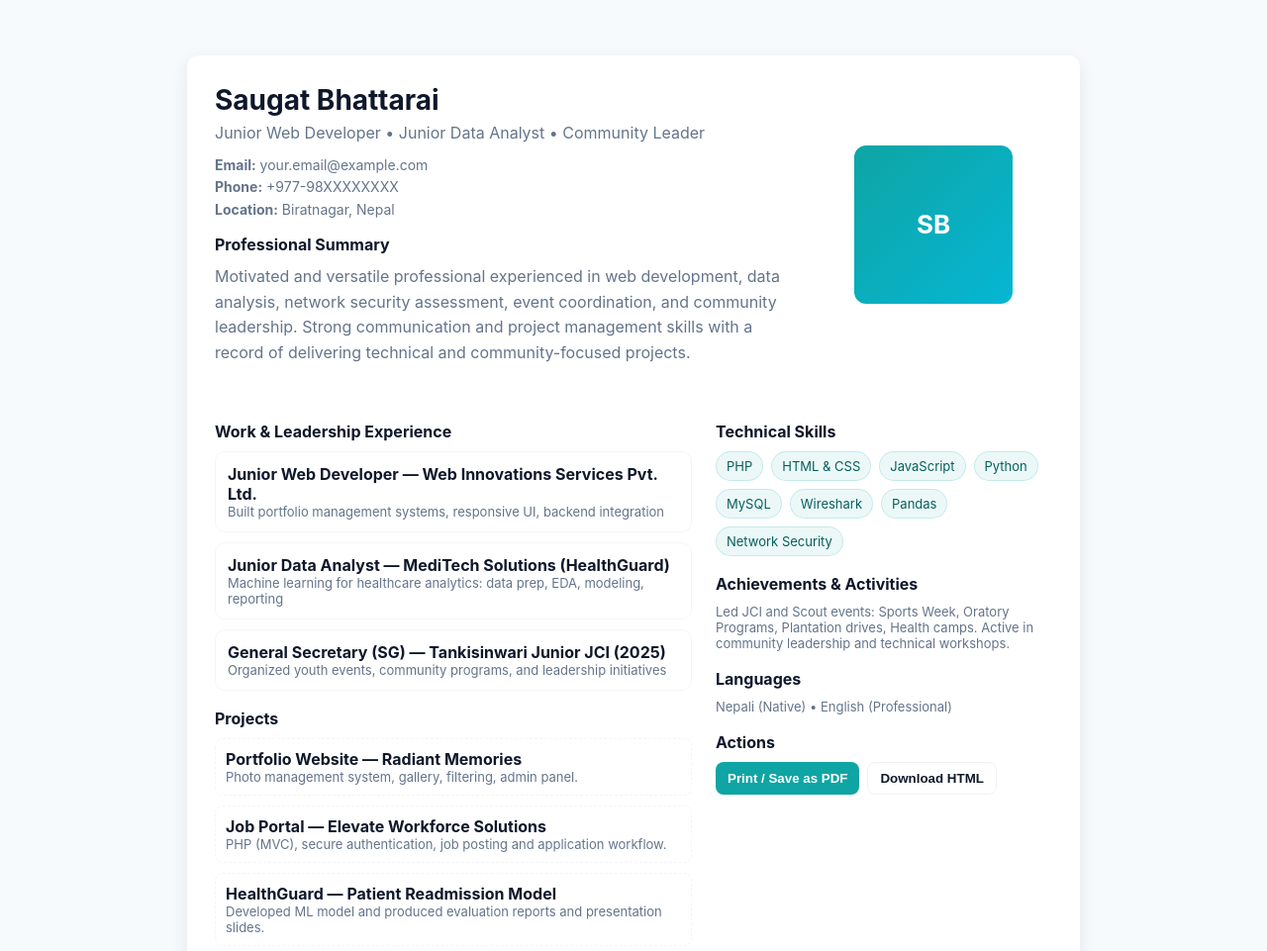
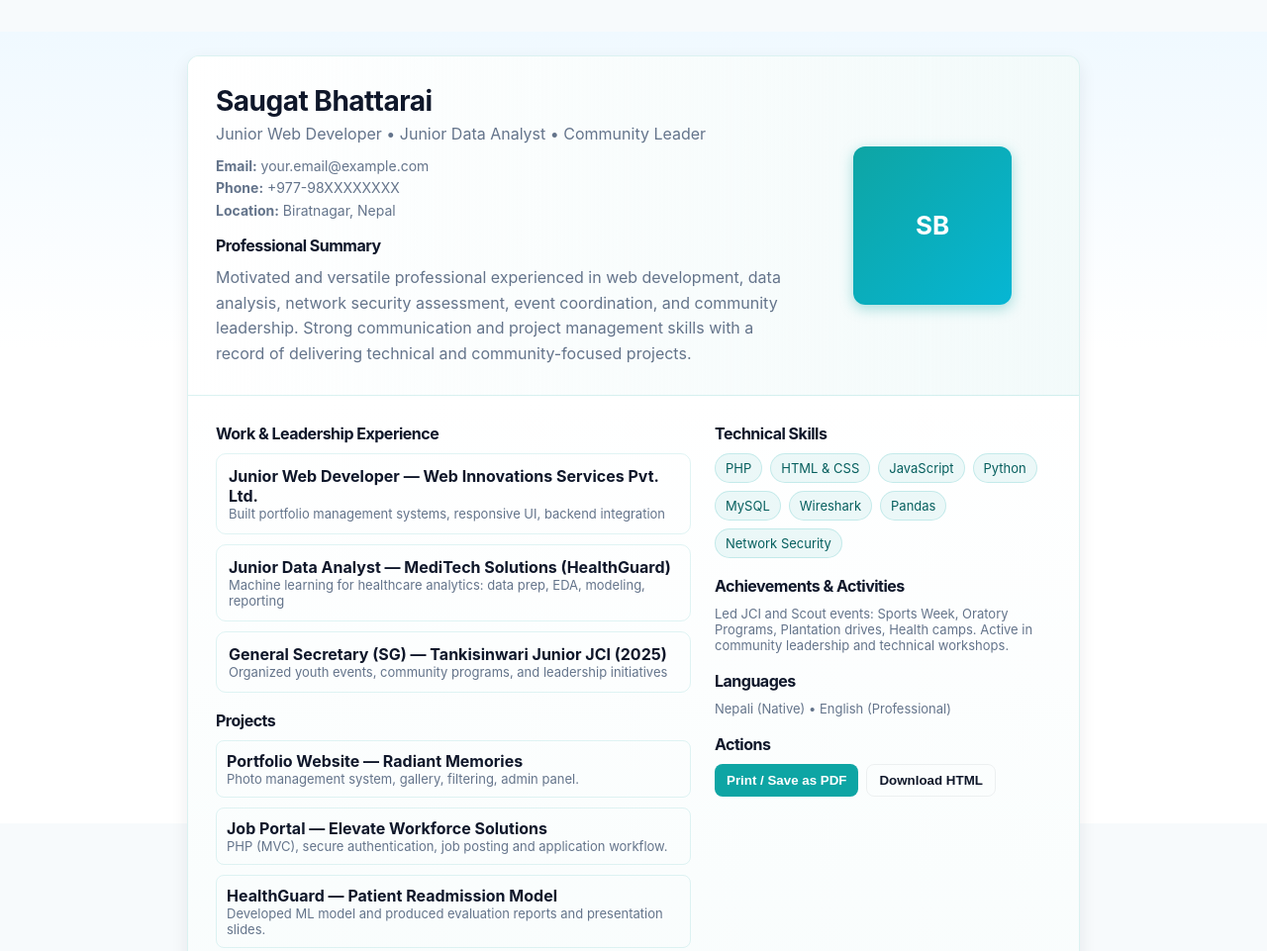
Before and after one commit to saugatb42/cv, a plain HTML site: page index.html in a window 1280 px wide. Shown: the top 961 px of the page at 99% size. Drawn offline with Linux system fonts and the light colour scheme.

Commit message:
Update index.html

```diff
--- a/index.html
+++ b/index.html
@@ -67,6 +67,19 @@
 
     footer{padding:18px 28px;background:#fbfdfe;border-top:1px solid rgba(15,23,42,0.03);display:flex;justify-content:space-between;align-items:center}
 
+
+    /* Premium modern styling added */
+    body{background:linear-gradient(to bottom,#f0f9ff,#ffffff 40%);}
+    .card{border:1px solid rgba(14,165,164,0.15);backdrop-filter:blur(6px);}
+    header{background:linear-gradient(to right,#ffffff,rgba(14,165,164,0.05));border-bottom:1px solid rgba(14,165,164,0.15)}
+    main{background:linear-gradient(to bottom,#ffffff,rgba(14,165,164,0.03));}
+    .avatar{box-shadow:0 4px 14px rgba(14,165,164,0.35);}
+    .item,.project{transition:0.25s ease;border:1px solid rgba(14,165,164,0.12)}
+    .item:hover,.project:hover{background:rgba(14,165,164,0.04);transform:translateY(-2px);}
+    .chip{transition:0.2s ease}
+    .chip:hover{background:rgba(14,165,164,0.17)}
+    h1,h3{letter-spacing:-0.5px}
+    footer{background:linear-gradient(to right,#ffffff,rgba(14,165,164,0.05));border-top:1px solid rgba(14,165,164,0.12)}
   </style>
 </head>
 <body>
```
